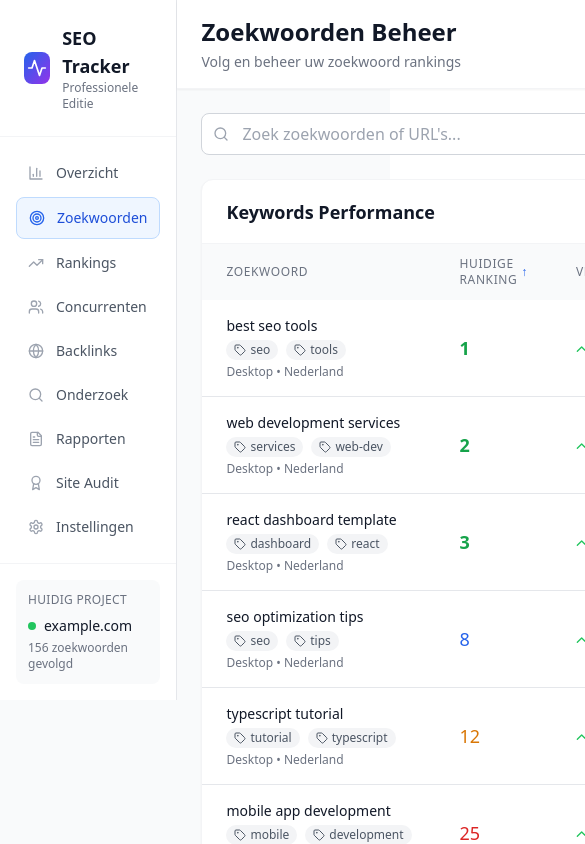
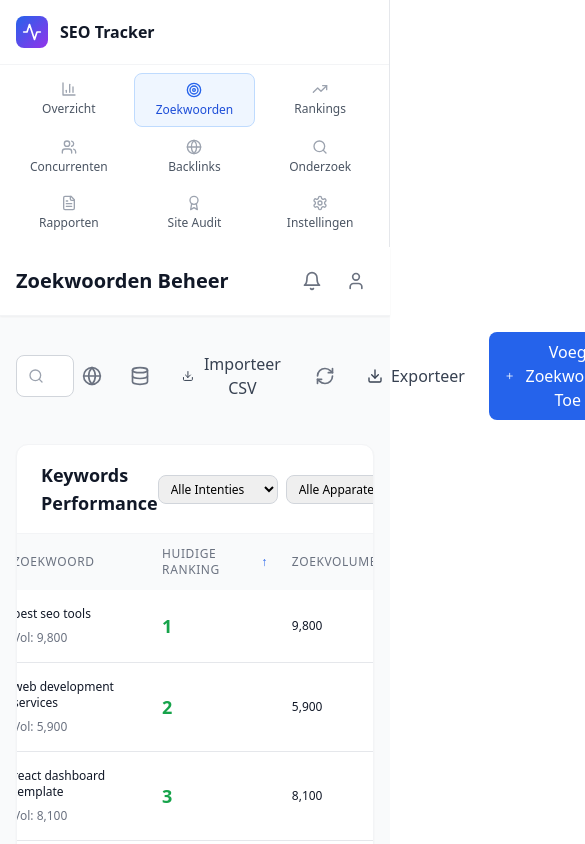
Before and after one commit to GMU-Development/bolt-seo-keyword-ranking-dashboard, a React (Vite) app: page / in a window 390 px wide. Both pictures are taken after a click on the button "Zoekwoorden". Shown: the top 844 px of the page, 585 px wide, since content can reach past the window. Built offline with nearby package versions, Linux system fonts and the light colour scheme.

Commit message:
Make Application Mobile Responsive

```diff
--- a/src/App.tsx
+++ b/src/App.tsx
@@ -419,30 +419,32 @@ function App() {
   };
 
   return (
-    <div className="min-h-screen bg-gray-50 flex">
+    <div className="min-h-screen bg-gray-50 flex flex-col lg:flex-row">
       {/* Sidebar */}
-      <Sidebar activeTab={activeTab} onTabChange={setActiveTab} />
+      <div className="lg:block">
+        <Sidebar activeTab={activeTab} onTabChange={setActiveTab} />
+      </div>
 
       {/* Main Content */}
       <div className="flex-1 flex flex-col">
         {/* Header */}
         <header className="bg-white shadow-sm border-b border-gray-100">
-          <div className="px-6 py-4">
+          <div className="px-4 lg:px-6 py-4">
             <div className="flex items-center justify-between">
               <div>
-                <h1 className="text-2xl font-bold text-gray-900">
+                <h1 className="text-xl lg:text-2xl font-bold text-gray-900">
                   {activeTab === 'overview' ? 'Dashboard Overzicht' :
                    activeTab === 'keywords' ? 'Zoekwoorden Beheer' :
                    activeTab.charAt(0).toUpperCase() + activeTab.slice(1)}
                 </h1>
-                <p className="text-sm text-gray-500 mt-1">
+                <p className="text-xs lg:text-sm text-gray-500 mt-1 hidden sm:block">
                   {activeTab === 'overview' ? 'Monitor uw SEO prestaties en rankings' :
                    activeTab === 'keywords' ? 'Volg en beheer uw zoekwoord rankings' :
                    `Beheer uw ${activeTab} instellingen en gegevens`}
                 </p>
               </div>
 
-              <div className="flex items-center gap-3">
+              <div className="flex items-center gap-2 lg:gap-3">
                 <button className="p-2 text-gray-500 hover:text-gray-700 hover:bg-gray-100 rounded-lg transition-colors">
                   <Bell className="h-5 w-5" />
                 </button>
@@ -455,7 +457,7 @@ function App() {
         </header>
 
         {/* Content */}
-        <main className="flex-1 p-6">
+        <main className="flex-1 p-4 lg:p-6">
           {renderContent()}
         </main>
       </div>
--- a/src/components/KeywordTable.tsx
+++ b/src/components/KeywordTable.tsx
@@ -94,13 +94,13 @@ export const KeywordTable: React.FC<KeywordTableProps> = ({ keywords, onEditKeyw
         <div className="flex items-center justify-between">
           <h2 className="text-lg font-semibold text-gray-900">Keywords Performance</h2>
 
-          <div className="flex items-center gap-3">
+          <div className="flex items-center gap-2 lg:gap-3">
             <div className="flex items-center gap-2">
-              <Filter className="h-4 w-4 text-gray-400" />
+              <Filter className="h-4 w-4 text-gray-400 hidden lg:block" />
               <select
                 value={filterIntent}
                 onChange={(e) => setFilterIntent(e.target.value)}
-                className="text-sm border border-gray-300 rounded-lg px-2 py-1 focus:outline-none focus:ring-2 focus:ring-blue-500"
+                className="text-xs lg:text-sm border border-gray-300 rounded-lg px-2 py-1 focus:outline-none focus:ring-2 focus:ring-blue-500"
               >
                 <option value="all">Alle Intenties</option>
                 <option value="Informatief">Informatief</option>
@@ -113,7 +113,7 @@ export const KeywordTable: React.FC<KeywordTableProps> = ({ keywords, onEditKeyw
             <select
               value={filterDevice}
               onChange={(e) => setFilterDevice(e.target.value)}
-              className="text-sm border border-gray-300 rounded-lg px-2 py-1 focus:outline-none focus:ring-2 focus:ring-blue-500"
+              className="text-xs lg:text-sm border border-gray-300 rounded-lg px-2 py-1 focus:outline-none focus:ring-2 focus:ring-blue-500"
             >
               <option value="all">Alle Apparaten</option>
               <option value="Desktop">Desktop</option>
@@ -123,15 +123,15 @@ export const KeywordTable: React.FC<KeywordTableProps> = ({ keywords, onEditKeyw
         </div>
       </div>
 
-      <div className="overflow-x-auto">
+      <div className="overflow-x-auto -mx-4 lg:mx-0">
         <table className="w-full">
           <thead className="bg-gray-50">
             <tr>
-              <th className="px-6 py-3 text-left text-xs font-medium text-gray-500 uppercase tracking-wider">
+              <th className="px-3 lg:px-6 py-3 text-left text-xs font-medium text-gray-500 uppercase tracking-wider">
                 Zoekwoord
               </th>
               <th
-                className="px-6 py-3 text-left text-xs font-medium text-gray-500 uppercase tracking-wider cursor-pointer hover:bg-gray-100"
+                className="px-3 lg:px-6 py-3 text-left text-xs font-medium text-gray-500 uppercase tracking-wider cursor-pointer hover:bg-gray-100"
                 onClick={() => handleSort('rank')}
               >
                 <div className="flex items-center gap-1">
@@ -143,11 +143,11 @@ export const KeywordTable: React.FC<KeywordTableProps> = ({ keywords, onEditKeyw
                   )}
                 </div>
               </th>
-              <th className="px-6 py-3 text-left text-xs font-medium text-gray-500 uppercase tracking-wider">
+              <th className="px-3 lg:px-6 py-3 text-left text-xs font-medium text-gray-500 uppercase tracking-wider hidden lg:table-cell">
                 Verandering
               </th>
               <th
-                className="px-6 py-3 text-left text-xs font-medium text-gray-500 uppercase tracking-wider cursor-pointer hover:bg-gray-100"
+                className="px-3 lg:px-6 py-3 text-left text-xs font-medium text-gray-500 uppercase tracking-wider cursor-pointer hover:bg-gray-100 hidden lg:table-cell"
                 onClick={() => handleSort('visibility')}
               >
                 <div className="flex items-center gap-1">
@@ -160,7 +160,7 @@ export const KeywordTable: React.FC<KeywordTableProps> = ({ keywords, onEditKeyw
                 </div>
               </th>
               <th
-                className="px-6 py-3 text-left text-xs font-medium text-gray-500 uppercase tracking-wider cursor-pointer hover:bg-gray-100"
+                className="px-3 lg:px-6 py-3 text-left text-xs font-medium text-gray-500 uppercase tracking-wider cursor-pointer hover:bg-gray-100"
                 onClick={() => handleSort('volume')}
               >
                 <div className="flex items-center gap-1">
@@ -173,7 +173,7 @@ export const KeywordTable: React.FC<KeywordTableProps> = ({ keywords, onEditKeyw
                 </div>
               </th>
               <th
-                className="px-6 py-3 text-left text-xs font-medium text-gray-500 uppercase tracking-wider cursor-pointer hover:bg-gray-100"
+                className="px-3 lg:px-6 py-3 text-left text-xs font-medium text-gray-500 uppercase tracking-wider cursor-pointer hover:bg-gray-100 hidden lg:table-cell"
                 onClick={() => handleSort('difficulty')}
               >
                 <div className="flex items-center gap-1">
@@ -185,10 +185,10 @@ export const KeywordTable: React.FC<KeywordTableProps> = ({ keywords, onEditKeyw
                   )}
                 </div>
               </th>
-              <th className="px-6 py-3 text-left text-xs font-medium text-gray-500 uppercase tracking-wider">
+              <th className="px-3 lg:px-6 py-3 text-left text-xs font-medium text-gray-500 uppercase tracking-wider hidden lg:table-cell">
                 Intentie
               </th>
-              <th className="px-6 py-3 text-left text-xs font-medium text-gray-500 uppercase tracking-wider">
+              <th className="px-3 lg:px-6 py-3 text-left text-xs font-medium text-gray-500 uppercase tracking-wider hidden lg:table-cell">
                 URL
               </th>
             </tr>
@@ -204,12 +204,12 @@ export const KeywordTable: React.FC<KeywordTableProps> = ({ keywords, onEditKeyw
                   className="hover:bg-gray-50 cursor-pointer transition-colors duration-150"
                   onClick={() => onEditKeyword(keyword)}
                 >
-                  <td className="px-6 py-4">
+                  <td className="px-3 lg:px-6 py-4">
                     <div className="flex flex-col">
-                      <div className="text-sm font-medium text-gray-900 mb-1">
+                      <div className="text-xs lg:text-sm font-medium text-gray-900 mb-1">
                         {keyword.keyword}
                       </div>
-                      <div className="flex items-center gap-2">
+                      <div className="flex items-center gap-2 hidden lg:flex">
                         {keyword.tags.map((tag, index) => (
                           <span
                             key={index}
@@ -220,17 +220,20 @@ export const KeywordTable: React.FC<KeywordTableProps> = ({ keywords, onEditKeyw
                           </span>
                         ))}
                       </div>
-                      <div className="text-xs text-gray-500 mt-1">
+                      <div className="text-xs text-gray-500 mt-1 lg:hidden">
+                        Vol: {keyword.searchVolume.toLocaleString()}
+                      </div>
+                      <div className="text-xs text-gray-500 mt-1 hidden lg:block">
                         {keyword.device} • {keyword.location}
                       </div>
                     </div>
                   </td>
-                  <td className="px-6 py-4 whitespace-nowrap">
+                  <td className="px-3 lg:px-6 py-4 whitespace-nowrap">
                     <span className={`text-lg font-medium ${getRankColor(keyword.currentRank)}`}>
                       {keyword.currentRank || '-'}
                     </span>
                   </td>
-                  <td className="px-6 py-4 whitespace-nowrap">
+                  <td className="px-3 lg:px-6 py-4 whitespace-nowrap hidden lg:table-cell">
                     <div className="flex items-center gap-1">
                       {rankChange.type === 'positive' && (
                         <>
@@ -252,7 +255,7 @@ export const KeywordTable: React.FC<KeywordTableProps> = ({ keywords, onEditKeyw
                       )}
                     </div>
                   </td>
-                  <td className="px-6 py-4 whitespace-nowrap">
+                  <td className="px-3 lg:px-6 py-4 whitespace-nowrap hidden lg:table-cell">
                     <div className="flex items-center gap-2">
                       <Eye className="h-4 w-4 text-gray-400" />
                       <span className="text-sm font-medium text-gray-900">
@@ -260,20 +263,20 @@ export const KeywordTable: React.FC<KeywordTableProps> = ({ keywords, onEditKeyw
                       </span>
                     </div>
                   </td>
-                  <td className="px-6 py-4 whitespace-nowrap text-sm text-gray-900">
+                  <td className="px-3 lg:px-6 py-4 whitespace-nowrap text-xs lg:text-sm text-gray-900">
                     {keyword.searchVolume.toLocaleString()}
                   </td>
-                  <td className="px-6 py-4 whitespace-nowrap">
+                  <td className="px-3 lg:px-6 py-4 whitespace-nowrap hidden lg:table-cell">
                     <span className={`inline-flex items-center px-2.5 py-0.5 rounded-full text-xs font-medium ${getDifficultyColor(keyword.difficulty)}`}>
                       {keyword.difficulty}%
                     </span>
                   </td>
-                  <td className="px-6 py-4 whitespace-nowrap">
+                  <td className="px-3 lg:px-6 py-4 whitespace-nowrap hidden lg:table-cell">
                     <span className={`inline-flex items-center px-2.5 py-0.5 rounded-full text-xs font-medium ${getIntentColor(keyword.intent)}`}>
                       {keyword.intent}
                     </span>
                   </td>
-                  <td className="px-6 py-4 whitespace-nowrap">
+                  <td className="px-3 lg:px-6 py-4 whitespace-nowrap hidden lg:table-cell">
                     <div className="flex items-center gap-2">
                       <span className="text-sm text-gray-600 truncate max-w-[200px]">
                         {keyword.url}
--- a/src/components/Sidebar.tsx
+++ b/src/components/Sidebar.tsx
@@ -31,23 +31,23 @@ const menuItems = [
 
 export const Sidebar: React.FC<SidebarProps> = ({ activeTab, onTabChange }) => {
   return (
-    <div className="w-64 bg-white border-r border-gray-200 h-full flex flex-col">
+    <div className="w-full lg:w-64 bg-white border-r border-gray-200 lg:h-full flex flex-col lg:min-h-screen">
       {/* Logo */}
-      <div className="p-6 border-b border-gray-100">
+      <div className="p-4 lg:p-6 border-b border-gray-100">
         <div className="flex items-center gap-3">
           <div className="w-8 h-8 bg-gradient-to-br from-blue-600 to-purple-600 rounded-lg flex items-center justify-center">
             <Activity className="h-5 w-5 text-white" />
           </div>
           <div>
-            <h1 className="text-lg font-bold text-gray-900">SEO Tracker</h1>
-            <p className="text-xs text-gray-500">Professionele Editie</p>
+            <h1 className="text-base lg:text-lg font-bold text-gray-900">SEO Tracker</h1>
+            <p className="text-xs text-gray-500 hidden lg:block">Professionele Editie</p>
           </div>
         </div>
       </div>
 
       {/* Navigation */}
-      <nav className="flex-1 p-4">
-        <div className="space-y-1">
+      <nav className="flex-1 p-2 lg:p-4">
+        <div className="grid grid-cols-3 lg:grid-cols-1 gap-1 lg:space-y-1 lg:block">
           {menuItems.map((item) => {
             const Icon = item.icon;
             const isActive = activeTab === item.id;
@@ -56,14 +56,14 @@ export const Sidebar: React.FC<SidebarProps> = ({ activeTab, onTabChange }) => {
               <button
                 key={item.id}
                 onClick={() => onTabChange(item.id)}
-                className={`w-full flex items-center gap-3 px-3 py-2.5 rounded-lg text-sm font-medium transition-all duration-200 ${
+                className={`w-full flex flex-col lg:flex-row items-center gap-1 lg:gap-3 px-2 lg:px-3 py-2 lg:py-2.5 rounded-lg text-xs lg:text-sm font-medium transition-all duration-200 ${
                   isActive
                     ? 'bg-blue-50 text-blue-700 border border-blue-200'
                     : 'text-gray-600 hover:text-gray-900 hover:bg-gray-50'
                 }`}
               >
                 <Icon className={`h-4 w-4 ${isActive ? 'text-blue-600' : 'text-gray-400'}`} />
-                {item.label}
+                <span className="text-center lg:text-left">{item.label}</span>
               </button>
             );
           })}
@@ -71,7 +71,7 @@ export const Sidebar: React.FC<SidebarProps> = ({ activeTab, onTabChange }) => {
       </nav>
 
       {/* Project Selector */}
-      <div className="p-4 border-t border-gray-100">
+      <div className="p-4 border-t border-gray-100 hidden lg:block">
         <div className="bg-gray-50 rounded-lg p-3">
           <div className="flex items-center justify-between mb-2">
             <span className="text-xs font-medium text-gray-500 uppercase tracking-wide">
```
Also changed, not shown: src/components/RankingsPage.tsx (+23 -23 lines), src/components/StatsCard.tsx (+4 -4 lines).
